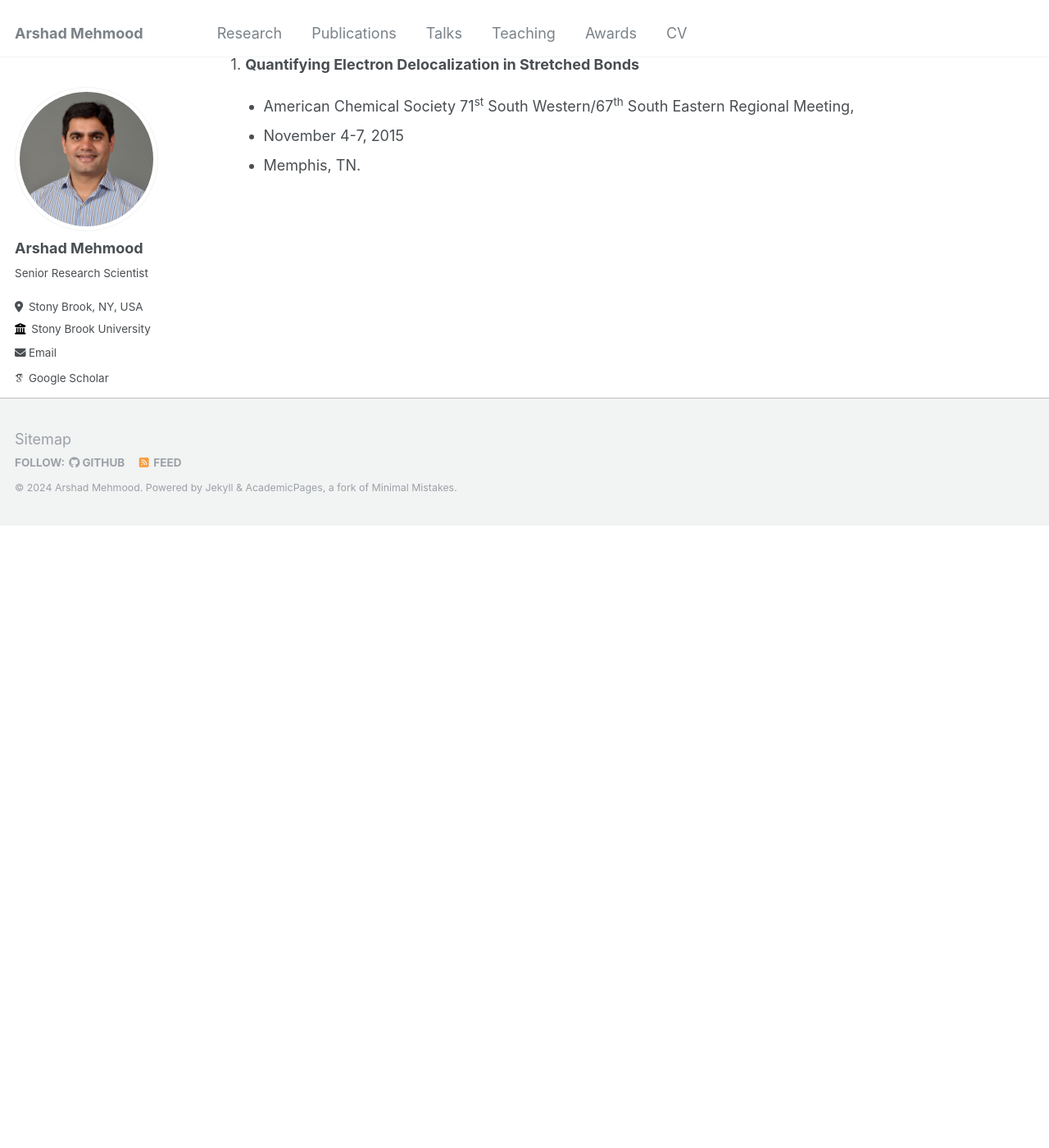
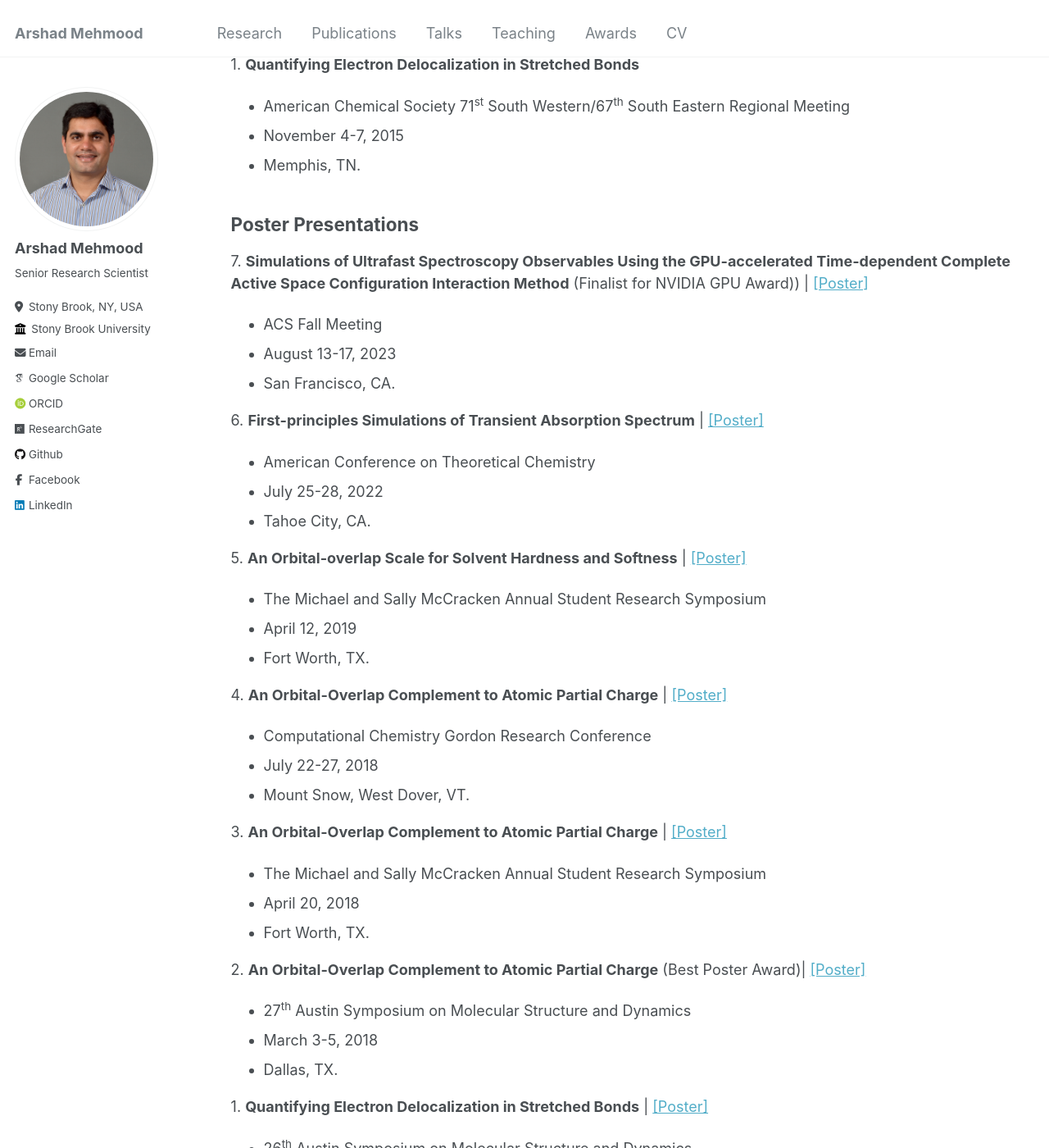
Before and after one commit to arshadmehmood118/arshadmehmood118.github.io, a Jekyll site: the page built from _pages/talks.md, in a window 1280 px wide and 1400 px high, scrolled down 1361 px. Shown: the whole window at 82% size. Built offline with Jekyll 4.4.1, drawn with Linux system fonts in a browser that asks for light colours; some web fonts are replaced; before the commit the page ends 2001 px from its top, so only the background shows below that; some of the changed text lies outside the part shown.

Commit message:
Update talks.md

```diff
--- a/_pages/talks.md
+++ b/_pages/talks.md
@@ -31,7 +31,7 @@ Oral Presentations
 - March 20-24, 2022
 - San Diego, CA.
 
-3\. **An Orbital-Overlap Complement to Atomic Partial Charge**
+3\. **An Orbital-Overlap Complement to Atomic Partial Charge** (Best Presentation Award)
 - 51<sup>st</sup> Annual Meeting-in-Miniature of American Chemical Society Dallas-Fort Worth Section
 - April 21, 2018
 - Dallas, TX.
@@ -42,6 +42,43 @@ Oral Presentations
 - Denver, CO.
 
 1\. **Quantifying Electron Delocalization in Stretched Bonds**
-- American Chemical Society 71<sup>st</sup> South Western/67<sup>th</sup> South Eastern Regional Meeting,
+- American Chemical Society 71<sup>st</sup> South Western/67<sup>th</sup> South Eastern Regional Meeting
 - November 4-7, 2015
 - Memphis, TN.
+
+Poster Presentations
+------
+7\. **Simulations of Ultrafast Spectroscopy Observables Using the GPU-accelerated Time-dependent Complete Active Space Configuration Interaction Method** (Finalist for NVIDIA GPU Award)) | [[Poster]](https://arshadmehmood118.github.io/files/poster7.pdf)
+- ACS Fall Meeting
+- August 13-17, 2023
+- San Francisco, CA.
+
+6\. **First-principles Simulations of Transient Absorption Spectrum** | [[Poster]](https://arshadmehmood118.github.io/files/poster6.pdf)
+- American Conference on Theoretical Chemistry
+- July 25-28, 2022
+- Tahoe City, CA.
+
+5\. **An Orbital-overlap Scale for Solvent Hardness and Softness** | [[Poster]](https://arshadmehmood118.github.io/files/poster5.pdf)
+- The Michael and Sally McCracken Annual Student Research Symposium
+- April 12, 2019
+- Fort Worth, TX.
+
+4\. **An Orbital-Overlap Complement to Atomic Partial Charge** | [[Poster]](https://arshadmehmood118.github.io/files/poster4.pdf)
+- Computational Chemistry Gordon Research Conference
+- July 22-27, 2018
+- Mount Snow, West Dover, VT.
+
+3\. **An Orbital-Overlap Complement to Atomic Partial Charge** | [[Poster]](https://arshadmehmood118.github.io/files/poster3.pdf)
+- The Michael and Sally McCracken Annual Student Research Symposium
+- April 20, 2018
+- Fort Worth, TX.
+
+2\. **An Orbital-Overlap Complement to Atomic Partial Charge** (Best Poster Award)| [[Poster]](https://arshadmehmood118.github.io/files/poster2.pdf)
+- 27<sup>th</sup> Austin Symposium on Molecular Structure and Dynamics
+- March 3-5, 2018
+- Dallas, TX.
+
+1\. **Quantifying Electron Delocalization in Stretched Bonds** | [[Poster]](https://arshadmehmood118.github.io/files/poster1.pdf)
+- 26<sup>th</sup> Austin Symposium on Molecular Structure and Dynamics
+- March 5-7, 2016
+- Dallas, TX.
```
